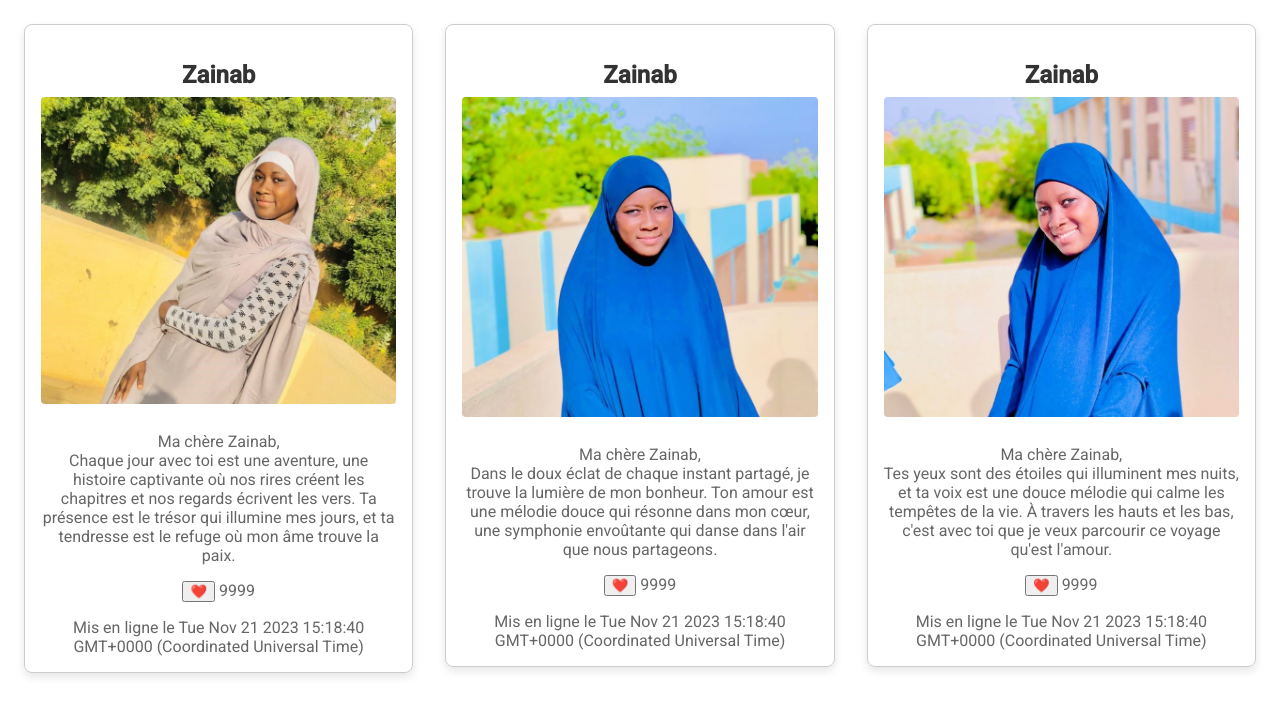
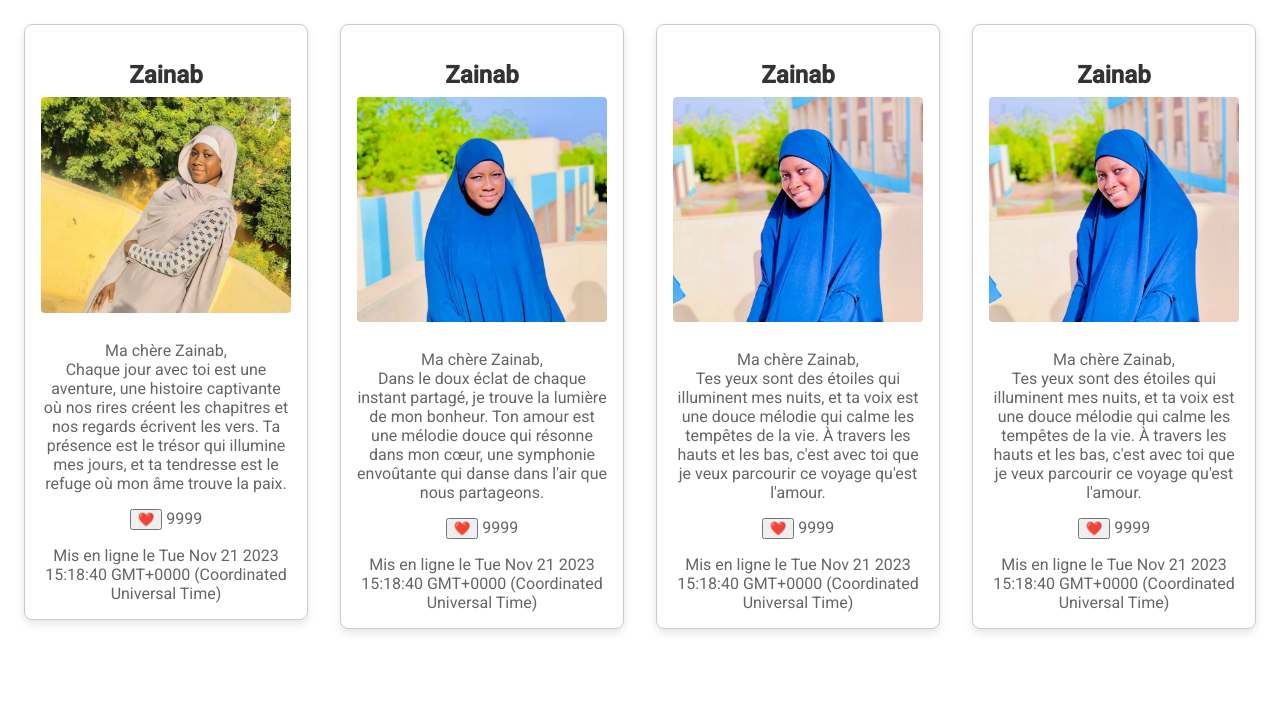
Before and after one commit to DEvMOA/moaCode.github.io, an Angular app: page / in a window 1280 px wide. Shown: the top 716 px of the page. Built offline with nearby package versions, Linux system fonts and the light colour scheme.

Commit message:
Ajout d'un composant

```diff
--- a/src/app/app.component.html
+++ b/src/app/app.component.html
@@ -2,4 +2,5 @@
 <app-face-snap [faceSnap]="zainabFaceSnap"></app-face-snap>
 <app-face-snap [faceSnap]="zainabFaceSnap2"></app-face-snap>
 <app-face-snap [faceSnap]="zainabFaceSnap3"></app-face-snap>
+<app-face-snap [faceSnap]="zainabFaceSnap3"></app-face-snap>
 </div>
```
